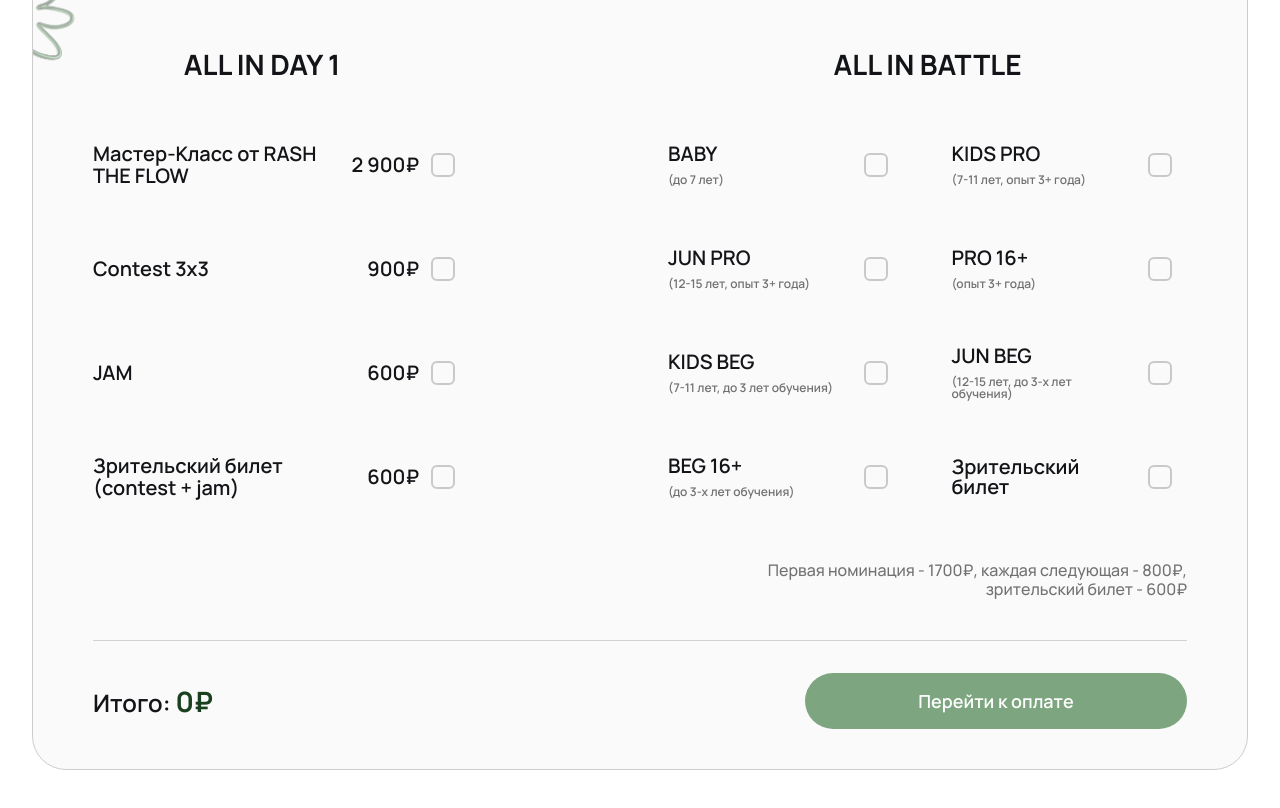
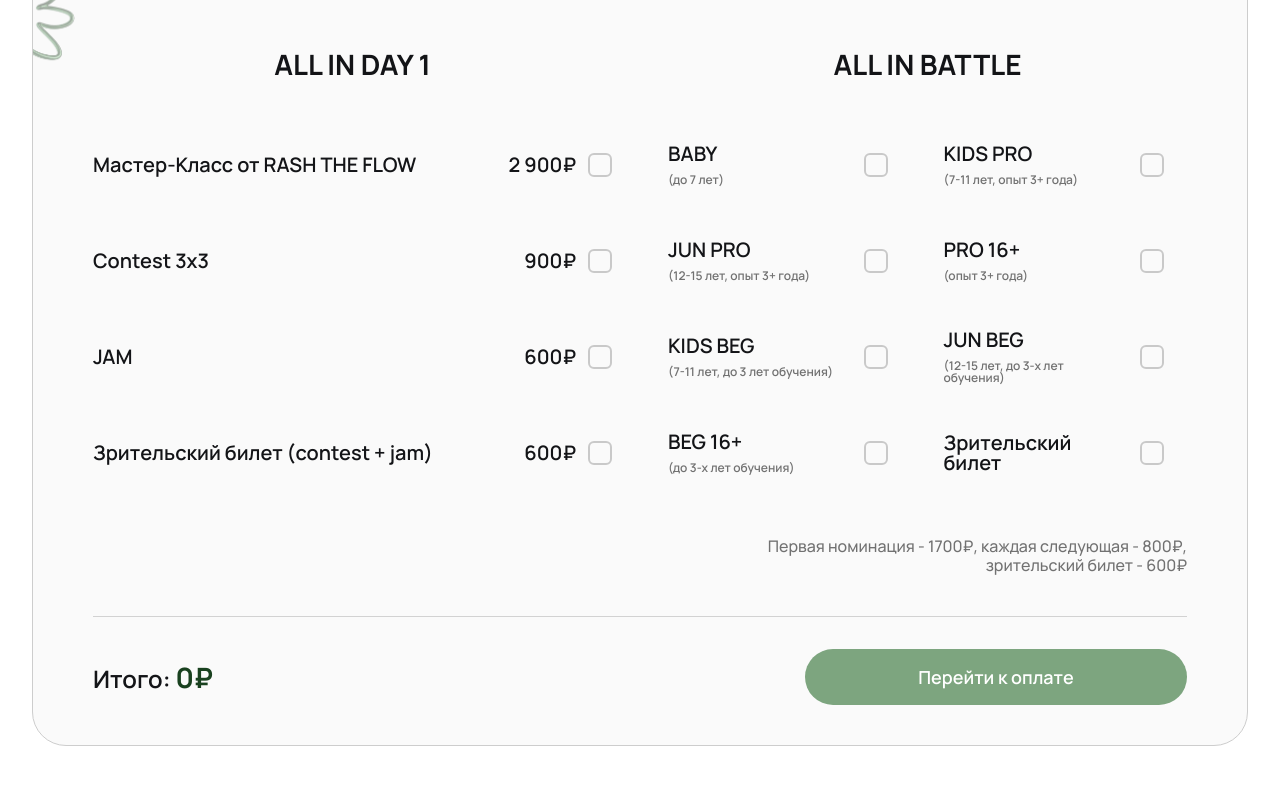
Before and after one commit to FibEli3/ALL-IN-BATTLE, a Next.js app: page / in a window 1280 px wide. Shown: the part 7000-7808 px from the top of the page. Built offline with nearby package versions, Linux system fonts and the light colour scheme.

Commit message:
style: make day-one list fluid and tighten registration list gaps

```diff
--- a/src/components/registration-form.tsx
+++ b/src/components/registration-form.tsx
@@ -211,10 +211,13 @@ export function RegistrationForm() {
 
         <section className="relative z-10 mt-12 grid gap-10 lg:grid-cols-2 lg:gap-14">
           <div className="grid gap-12 content-start">
-            <h4 className="h-[34px] w-[338px] text-center text-[28px] font-bold leading-[34px]">ALL IN DAY 1</h4>
-            <div className="grid w-[338px] grid-rows-4 gap-8">
+            <h4 className="h-[34px] w-full text-center text-[28px] font-bold leading-[34px]">ALL IN DAY 1</h4>
+            <div className="grid w-full grid-rows-4 gap-6">
               {day1Options.map((option) => (
-                <label key={option.id} className="grid h-[72px] grid-cols-[230px_84px_24px] items-center gap-x-3">
+                <label
+                  key={option.id}
+                  className="grid h-[72px] grid-cols-[minmax(0,1fr)_84px_24px] items-center gap-x-3"
+                >
                   <span className="text-[20px] font-semibold leading-[1.1]">
                     {option.title}
                   </span>
@@ -234,8 +237,8 @@ export function RegistrationForm() {
 
           <div className="grid gap-12">
             <h4 className="h-[34px] text-center text-[28px] font-bold leading-[34px]">ALL IN BATTLE</h4>
-            <div className="grid gap-x-12 gap-y-8 md:grid-cols-2">
-              <div className="grid grid-rows-4 gap-8">
+            <div className="grid gap-x-8 gap-y-6 md:grid-cols-2">
+              <div className="grid grid-rows-4 gap-6">
                 {day2LeftOptions.map((option) => (
                   <label
                     key={option.id}
@@ -261,7 +264,7 @@ export function RegistrationForm() {
                 ))}
               </div>
 
-              <div className="grid grid-rows-4 gap-8">
+              <div className="grid grid-rows-4 gap-6">
                 {day2RightOptions.map((option) => (
                   <label
                     key={option.id}
```
